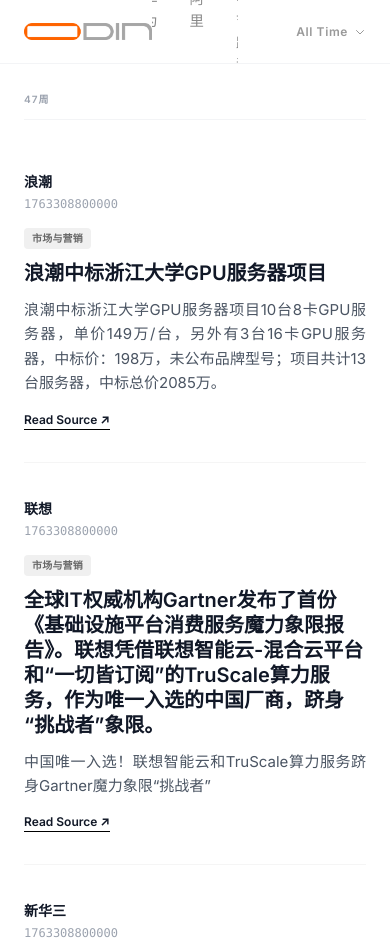
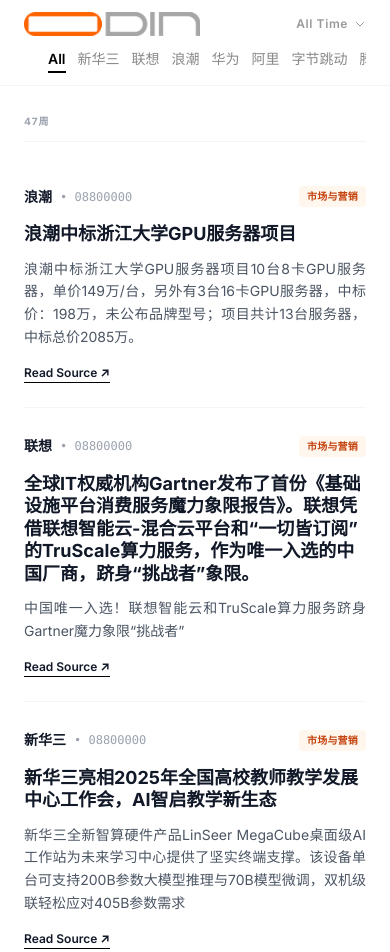
Before and after one commit to Hawkinsstone/odin, a plain HTML site: page index.html in a window 390 px wide. Shown: the top 952 px of the page. Drawn offline with nearby package versions, Linux system fonts and the light colour scheme.

Commit message:
Refactor HTML structure and styles for responsiveness

```diff
--- a/index.html
+++ b/index.html
@@ -6,7 +6,7 @@
     <title>Competitor Intelligence | Odin</title>
     <link rel="preconnect" href="https://fonts.googleapis.com">
     <link rel="preconnect" href="https://fonts.gstatic.com" crossorigin>
-    <link href="https://fonts.googleapis.com/css2?family=Inter:wght@400;500;600&family=Noto+Sans+SC:wght@400;500;700&display=swap" rel="stylesheet">
+    <link href="https://fonts.googleapis.com/css2?family=Inter:wght@400;500;600;700&family=Noto+Sans+SC:wght@400;500;700&display=swap" rel="stylesheet">
 
     <script src="https://cdn.tailwindcss.com"></script>
     <script src="https://cdn.jsdelivr.net/npm/papaparse@5.4.1/papaparse.min.js"></script>
@@ -17,22 +17,24 @@
             background-color: #ffffff;
             color: #1a1a1a;
             -webkit-font-smoothing: antialiased;
+            -webkit-tap-highlight-color: transparent;
         }
 
-        /* 顶部导航 Tab - 居中纯文字风格 */
+        /* === 导航栏样式 === */
         .nav-tab {
             font-size: 0.9rem;
             color: #888;
             cursor: pointer;
             transition: all 0.2s;
             padding: 4px 0;
-            margin: 0 16px; /* 增加间距 */
+            margin: 0 16px;
             font-weight: 500;
             position: relative;
+            white-space: nowrap;
+            flex-shrink: 0;
         }
         .nav-tab:hover { color: #000; }
         .nav-tab.active { color: #000; font-weight: 600; }
-        /* 选中时底部的小黑条 */
         .nav-tab.active::after {
             content: '';
             position: absolute;
@@ -43,7 +45,7 @@
             background-color: #000;
         }
 
-        /* 隐形下拉框 (Ghost Select) */
+        /* === 隐形下拉框 === */
         .ghost-select-wrapper {
             position: relative;
             display: flex;
@@ -62,7 +64,7 @@
             appearance: none;
             background: transparent;
             border: none;
-            padding-right: 18px; /* 为箭头留空 */
+            padding-right: 18px;
             color: inherit;
             font-family: inherit;
             font-size: inherit;
@@ -72,21 +74,58 @@
             text-align: right;
         }
 
-        /* 博客流布局 */
+        /* === 列表布局 (PC默认) === */
         .feed-item {
             display: grid;
-            grid-template-columns: 120px 1fr;
+            grid-template-columns: 140px 1fr; /* PC: 左侧元数据，右侧内容 */
             gap: 40px;
             padding: 48px 0;
             border-bottom: 1px solid #f5f5f5;
         }
         .feed-item:last-child { border-bottom: none; }
 
+        /* === 手机端适配的核心 CSS === */
         @media (max-width: 768px) {
-            .feed-item { grid-template-columns: 1fr; gap: 12px; padding: 32px 0; }
-            /* 移动端隐藏两侧，只留中间 Nav */
-            .nav-center-layout { justify-content: flex-start; overflow-x: auto; }
-            .logo-area, .filter-area { display: none; }
+            /* 导航栏变为两行 */
+            .header-container {
+                flex-direction: column;
+                height: auto !important;
+                padding-top: 12px;
+                padding-bottom: 0;
+            }
+
+            /* 第一行：Logo 和 Filter */
+            .mobile-top-row {
+                width: 100%;
+                display: flex;
+                justify-content: space-between;
+                align-items: center;
+                margin-bottom: 8px;
+            }
+
+            /* 第二行：导航滑动 */
+            .nav-scroll-area {
+                width: 100%;
+                overflow-x: auto;
+                display: flex;
+                justify-content: flex-start !important; /* 强制左对齐 */
+                padding-bottom: 12px; /* 给滚动条或下划线留空间 */
+                margin: 0 -24px; /* 抵消父容器 padding */
+                padding-left: 24px; /* 内容补回 padding */
+                padding-right: 24px;
+            }
+
+            /* PC端的占位元素在手机端隐藏或调整 */
+            .logo-area, .filter-area { width: auto !important; }
+            .nav-tab { margin: 0 12px 0 0; font-size: 14px; }
+            .nav-tab.active::after { bottom: 0px; }
+
+            /* 内容流变为垂直堆叠 */
+            .feed-item {
+                grid-template-columns: 1fr; /* 单列 */
+                gap: 16px;
+                padding: 24px 0;
+            }
         }
 
         /* 标签 */
@@ -96,10 +135,13 @@
             font-size: 10px;
             font-weight: 600;
             border-radius: 4px;
-            background: #f0f0f0;
-            color: #666;
             letter-spacing: 0.02em;
+            white-space: nowrap;
         }
+        .tag-gray { background: #f3f4f6; color: #4b5563; }
+        .tag-market { background: #fff7ed; color: #c2410c; }
+        .tag-product { background: #eff6ff; color: #1d4ed8; }
+        .tag-strategy { background: #f5f3ff; color: #6d28d9; }
 
         #loading { position: fixed; inset: 0; background:white; z-index: 50; display: flex; justify-content: center; align-items: center; }
         .no-scrollbar::-webkit-scrollbar { display: none; }
@@ -109,23 +151,27 @@
 
     <div id="loading"><div class="w-5 h-5 border-2 border-gray-100 border-t-black rounded-full animate-spin"></div></div>
 
-    <header class="sticky top-0 z-40 bg-white/95 backdrop-blur border-b border-gray-100 h-16">
-        <div class="max-w-6xl mx-auto px-6 h-full flex items-center justify-between nav-center-layout relative">
+    <header class="sticky top-0 z-40 bg-white/95 backdrop-blur border-b border-gray-100">
+        <div class="header-container max-w-6xl mx-auto px-6 h-16 flex items-center justify-between relative">
 
-            <div class="logo-area w-32 flex-shrink-0 flex items-center">
+            <div class="mobile-top-row md:contents">
+
+                <div class="logo-area md:w-32 flex-shrink-0 flex items-center">
                     <img src="./logo.png" class="h-6 w-auto object-contain">
                 </div>
 
-            <div class="flex-1 flex justify-center overflow-x-auto no-scrollbar" id="topBrandNav">
-                </div>
-
-            <div class="filter-area w-32 flex justify-end flex-shrink-0">
+                <div class="filter-area md:w-32 flex justify-end flex-shrink-0">
                     <div class="ghost-select-wrapper">
                         <select id="weekFilter" onchange="renderFeed()" class="ghost-select">
                             <option value="all">All Time</option>
                         </select>
                         <svg class="w-3 h-3 absolute right-0 pointer-events-none" fill="none" stroke="currentColor" viewBox="0 0 24 24"><path stroke-linecap="round" stroke-linejoin="round" stroke-width="2" d="M19 9l-7 7-7-7"></path></svg>
                     </div>
+                </div>
+
+            </div>
+
+            <div class="nav-scroll-area flex-1 flex justify-center md:overflow-visible no-scrollbar" id="topBrandNav">
                 </div>
 
         </div>
@@ -163,7 +209,6 @@
         function initApp() {
             document.getElementById('loading').style.display = 'none';
 
-            // 1. 生成顶部品牌 Tab
             const brands = ['All', ...new Set(rawData.map(i => i.brand))];
             const navContainer = document.getElementById('topBrandNav');
 
@@ -171,17 +216,19 @@
                 const div = document.createElement('div');
                 div.className = `nav-tab ${index === 0 ? 'active' : ''}`;
                 div.textContent = brand;
-                div.onclick = function() {
+                div.onclick = function(e) {
                     document.querySelectorAll('.nav-tab').forEach(t => t.classList.remove('active'));
                     this.classList.add('active');
                     currentBrandFilter = brand === 'All' ? 'all' : brand;
                     renderFeed();
                     window.scrollTo({ top: 0, behavior: 'smooth' });
+
+                    // 手机端点击后，让选中的项滚到中间 (简单优化)
+                    e.target.scrollIntoView({ behavior: 'smooth', inline: 'center', block: 'nearest' });
                 };
                 navContainer.appendChild(div);
             });
 
-            // 2. 生成周期下拉框
             const weeks = [...new Set(rawData.map(i => i.week))].sort().reverse();
             weeks.forEach(w => document.getElementById('weekFilter').add(new Option(w, w)));
 
@@ -203,17 +250,24 @@
                 return;
             }
 
-            // 按周分组
             const groups = filtered.reduce((acc, curr) => { (acc[curr.week] = acc[curr.week] || []).push(curr); return acc; }, {});
 
             Object.keys(groups).sort().reverse().forEach((week, idx) => {
-                // 周标题 (只有第一个之后才显示上边距，避免顶部留白太多)
+                // 动态计算 Sticky 头部的高度位置
+                // 手机端 Header 变高了，所以 sticky 位置要调整，简单起见这里用稍大的值兼容
                 const header = document.createElement('div');
-                header.className = `sticky top-[63px] z-30 bg-white/95 py-3 mb-4 border-b border-gray-100 text-[10px] font-bold text-gray-400 uppercase tracking-widest backdrop-blur ${idx > 0 ? 'mt-8' : 'mt-4'}`;
+                header.className = `sticky top-24 md:top-[63px] z-30 bg-white/95 py-3 mb-4 border-b border-gray-100 text-[10px] font-bold text-gray-400 uppercase tracking-widest backdrop-blur ${idx > 0 ? 'mt-8' : 'mt-4'}`;
                 header.textContent = week;
                 container.appendChild(header);
 
                 groups[week].forEach(item => {
+                    // 标签颜色
+                    let tagClass = 'tag-gray';
+                    const dim = item.dim;
+                    if (dim.includes('市场') || dim.includes('营销')) tagClass = 'tag-market';
+                    else if (dim.includes('产品') || dim.includes('技术')) tagClass = 'tag-product';
+                    else if (dim.includes('战略') || dim.includes('公司')) tagClass = 'tag-strategy';
+
                     const linkHtml = item.link ?
                         `<a href="${item.link}" target="_blank" class="inline-flex items-center gap-1 text-xs font-semibold text-gray-900 hover:text-blue-600 transition-colors mt-4 border-b border-black hover:border-blue-600 pb-px">
                             Read Source ↗
@@ -222,16 +276,20 @@
                     const div = document.createElement('div');
                     div.className = "feed-item group";
                     div.innerHTML = `
-                        <div class="pt-1">
-                            <div class="text-sm font-bold text-gray-900 mb-1">${item.brand}</div>
-                            <div class="text-xs text-gray-400 font-mono mb-3">${item.date}</div>
-                            <span class="tag">${item.dim}</span>
+                        <div class="pt-1 flex flex-row md:flex-col items-center md:items-start gap-2 md:gap-0">
+                            <div class="text-sm font-bold text-gray-900 md:mb-1">${item.brand}</div>
+
+                            <div class="hidden md:block text-xs text-gray-400 font-mono mb-3">${item.date}</div>
+
+                            <div class="md:hidden text-xs text-gray-400 font-mono">• ${item.date.slice(5)}</div>
+
+                            <span class="tag ${tagClass} ml-auto md:ml-0">${item.dim}</span>
                         </div>
 
                         <div>
-                            <h3 class="text-xl font-bold text-gray-900 leading-tight mb-3 group-hover:text-blue-600 transition-colors cursor-pointer">${item.fact}</h3>
+                            <h3 class="text-lg md:text-xl font-bold text-gray-900 leading-tight mb-3 group-hover:text-blue-600 transition-colors cursor-pointer">${item.fact}</h3>
 
-                            <div class="text-[15px] text-gray-600 leading-relaxed text-justify font-light">
+                            <div class="text-sm md:text-[15px] text-gray-600 leading-relaxed text-justify font-light">
                                 ${item.analysis}
                             </div>
 
```
Lines whose indentation alone changed are shown as unchanged.
